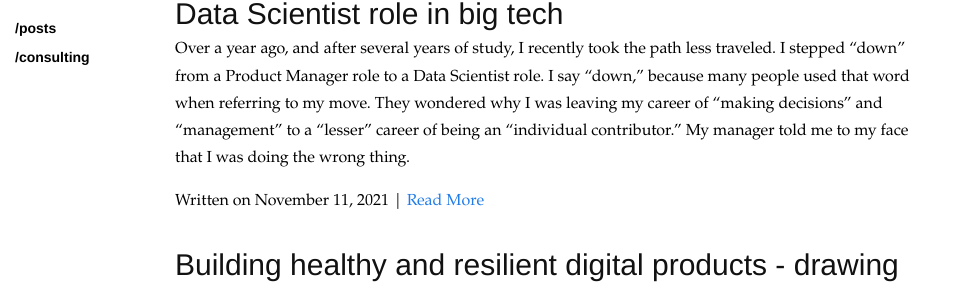
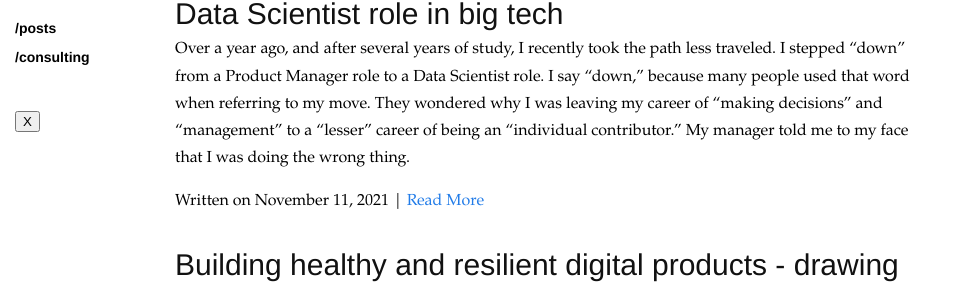
Before and after one commit to ryan-anderson-ds/ryan-anderson-ds.github.io, a Jekyll site: the page built from index.html, in a window 1280 px wide. Shown: the part 196-481 px from the top of the page, without its empty margins (0-968 px from the left). Built offline with Jekyll 4.4.1, drawn with Linux system fonts in a browser that asks for light colours.

Commit message:
Update sidebar.html

```diff
--- a/_includes/sidebar.html
+++ b/_includes/sidebar.html
@@ -33,4 +33,6 @@
   </section>
 
 
+    <button>X</button>
+
 </section>
```
